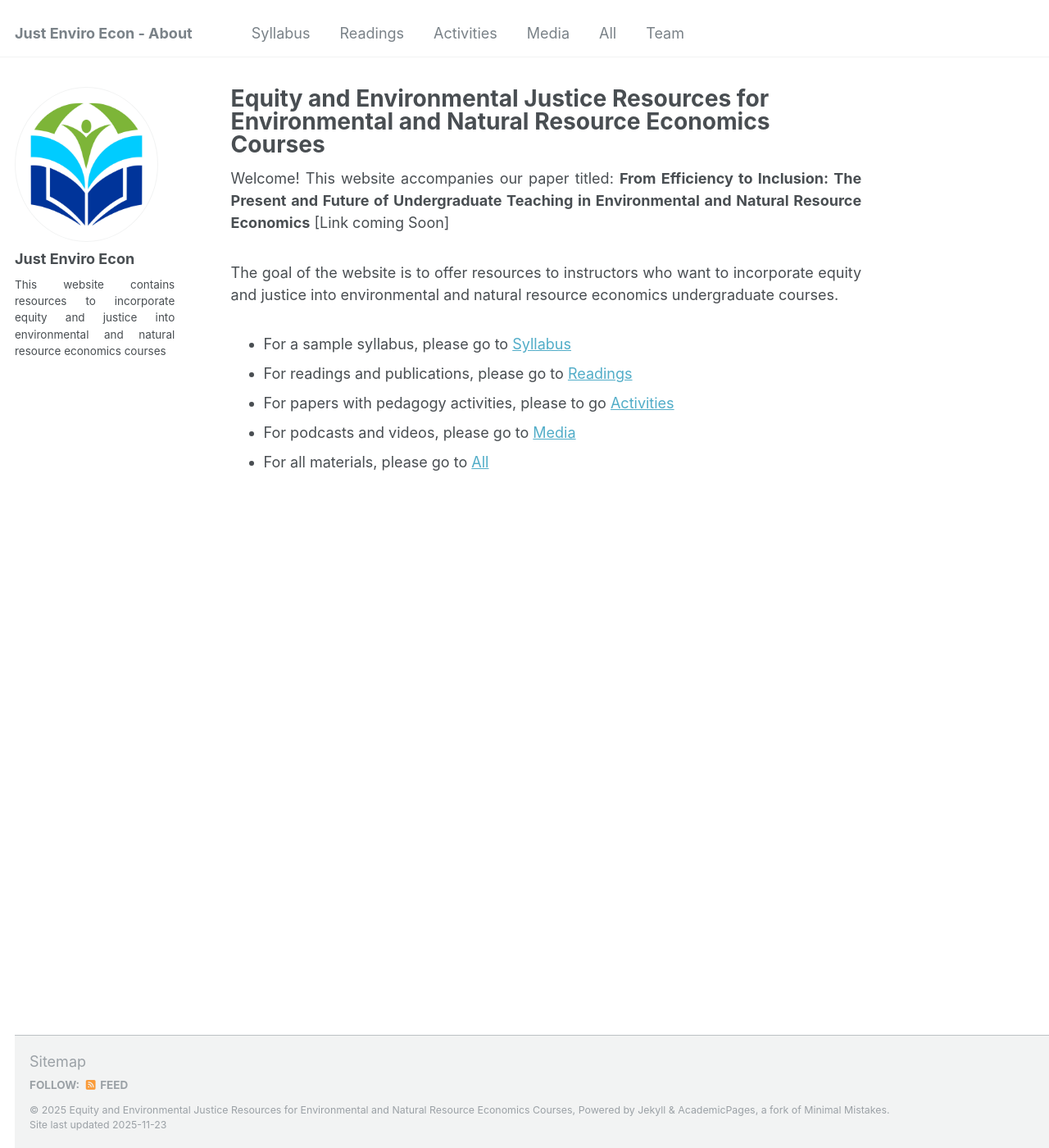
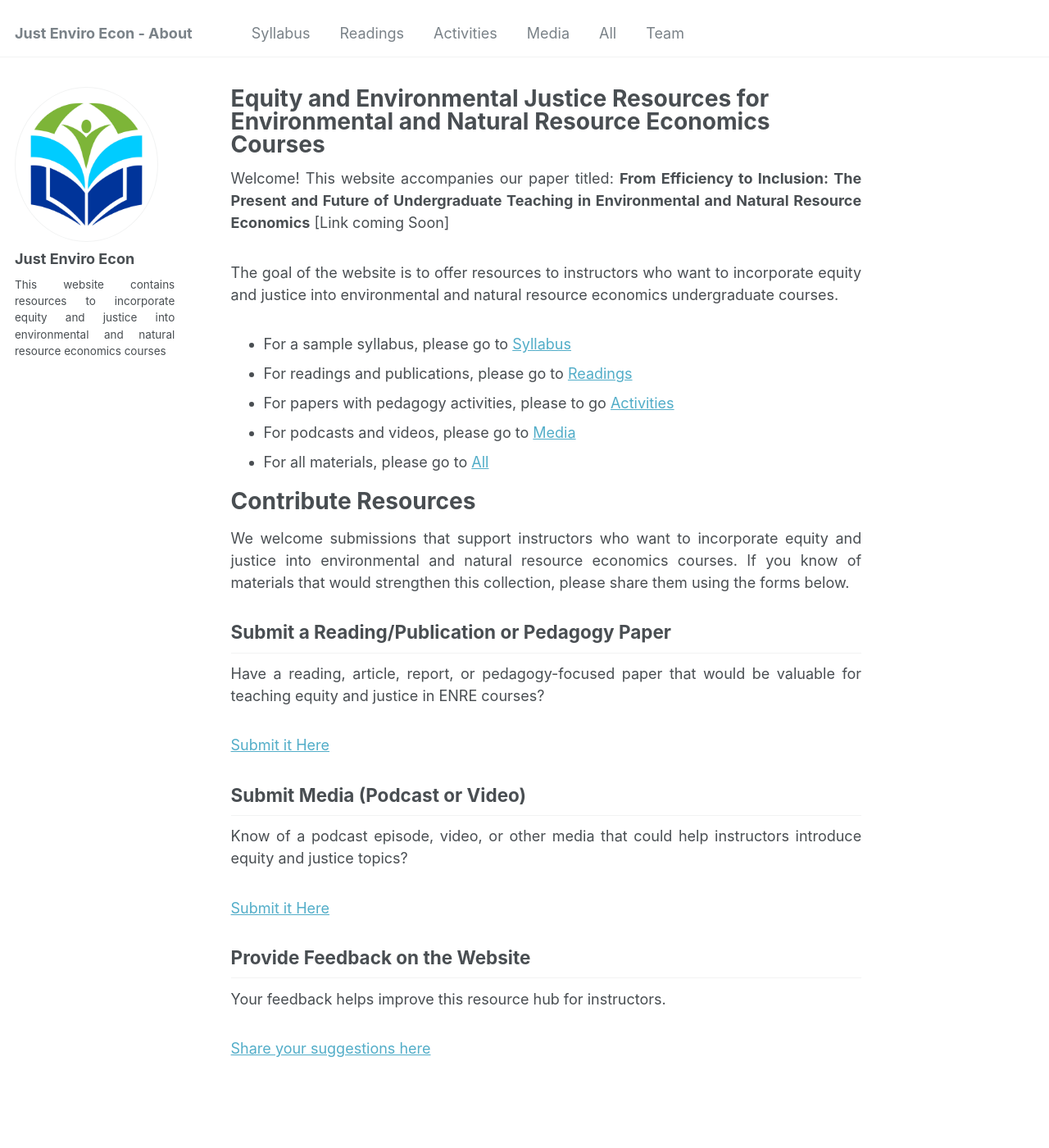
Before and after one commit to just-enviro-econ/just-enviro-econ.github.io, a Jekyll site: the page built from _pages/about.md, in a window 1280 px wide and 1400 px high. Shown: the whole window at 82% size. Built offline with Jekyll 4.4.1, drawn with Linux system fonts in a browser that asks for light colours.

Commit message:
Update about.md

```diff
--- a/_pages/about.md
+++ b/_pages/about.md
@@ -28,3 +28,25 @@ The goal of the website is to offer resources to instructors who want to incorpo
 * For papers with pedagogy activities, please to go [Activities](/activities/)
 * For podcasts and videos, please go to [Media](/media/)
 * For all materials, please go to [All](/all/)
+
+# Contribute Resources
+
+We welcome submissions that support instructors who want to incorporate equity and justice into environmental and natural resource economics courses. If you know of materials that would strengthen this collection, please share them using the forms below.
+
+## Submit a Reading/Publication or Pedagogy Paper
+
+Have a reading, article, report, or pedagogy-focused paper that would be valuable for teaching equity and justice in ENRE courses?
+
+[Submit it Here](https://forms.gle/cGMYWj4LrjzwSqLT6)
+
+## Submit Media (Podcast or Video)
+
+Know of a podcast episode, video, or other media that could help instructors introduce equity and justice topics?
+
+[Submit it Here](https://forms.gle/eYvAtrYVuvJALBRaA)
+
+## Provide Feedback on the Website
+
+Your feedback helps improve this resource hub for instructors.
+
+[Share your suggestions here](https://forms.gle/8C8QV5mnuWYX3oFq5)
```
